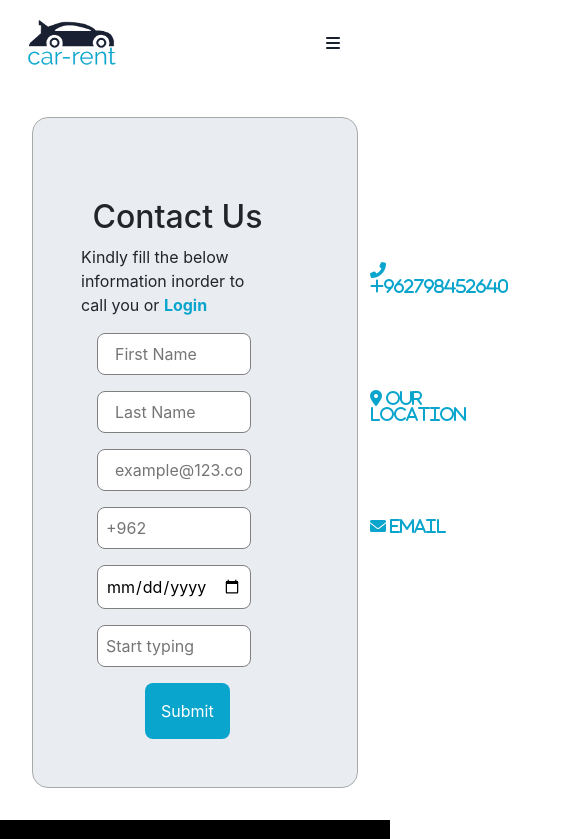
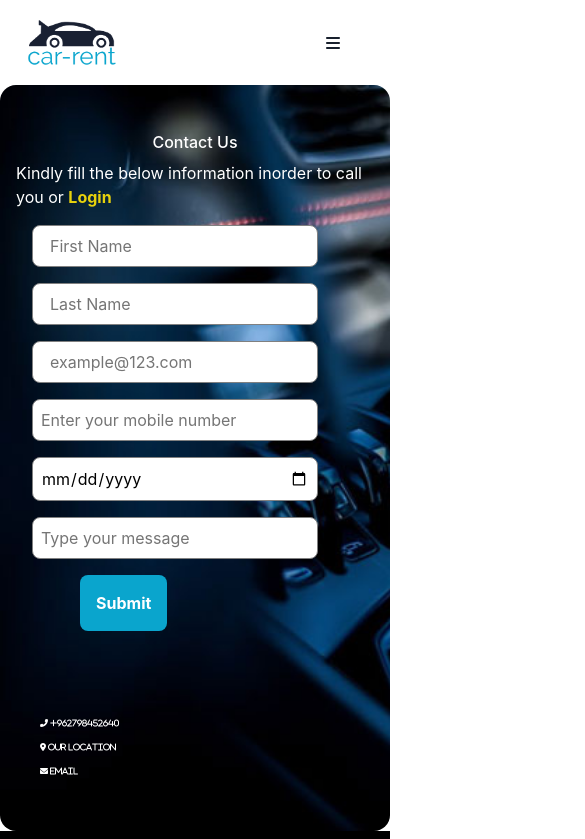
Before and after one commit to Shymaa-ashqar/car-rental-ReactJS, a React (Create React App) app: page /contactus in a window 390 px wide. Shown: the top 839 px of the page, 585 px wide, since content can reach past the window. Built offline with nearby package versions, Linux system fonts and the light colour scheme.

Commit message:
saturdaywork

```diff
--- a/src/components/contactUs/Contactus.css
+++ b/src/components/contactUs/Contactus.css
@@ -4,7 +4,9 @@ border:0;
 box-sizing: border-box;
 
 }
-
+.contactForm p{
+color: white;
+}
 #contactDetails{
    display: flex;
    flex-direction: column;
@@ -12,17 +14,22 @@ box-sizing: border-box;
    padding: 2em;
 }
 .contactDetails a{
-    color: #0AA5CD;
+    color:white;
+    font-weight: bolder;
     padding: 1em;
     margin: 2em;
     text-decoration: none;
 
 }
 .contactDetails a:hover{
-color:#254b55 ;
+color:rgb(231, 209, 12);
 }
 
 .contactWrapper{
+    background-image: url("car5.jpg");
+    background-repeat: no-repeat;
+    background-size: cover;
+
    border:1px darkgrey solid;
    display: grid;
    grid-template-columns: 1fr 1fr;
@@ -59,15 +66,16 @@ color:#254b55 ;
   border-radius: 0.5rem;
   background-color: #0AA5CD;
   color: white;
+  font-weight: bold;
 }
 .contactSubmit:hover{
-    background-color: #254b55;
+    background-color: rgb(231, 209, 12);
     color: white;
     cursor: pointer;
 }
 
 #contSpan{
-color:#0AA5CD ;
+color:rgb(231, 209, 12) ;
 text-decoration: none;
 font-weight: bold;
 
@@ -75,6 +83,39 @@ font-weight: bold;
 
 .contactWrapper h2{
     text-align: center;
+    color: white;
 
 
 }
+
+.errorMessage1{
+    color: white;
+}
+@media only screen and (max-width: 530px) {
+    .contactDetails a{
+        font-size: 0.5em;
+        padding: 0.5em;
+        margin: 0.5em;
+
+    }
+    .contactWrapper{
+        margin: 0;
+       padding:0%;
+        display: flex;
+        flex-direction: column;
+        width: 100%;
+    }
+
+}
+@media only screen and (max-width: 410px){
+
+    .contactWrapper h2{
+        font-size: 1em;
+    }
+    .contactWrapper{
+        border: none;
+        display: flex;
+        flex-direction: column;
+    }
+
+}
--- a/src/components/contactUs/Contactus.js
+++ b/src/components/contactUs/Contactus.js
@@ -6,23 +6,53 @@ import '../contactUs/Contactus.css'
 function ContactUs() {
 
 let obj={fName:"",
-lName:"",Email:""}
+lName:"",Email:"",Flag:"false"}
 
 let logged=JSON.parse(localStorage.getItem("logged_user"))?JSON.parse(localStorage.getItem("logged_user")):obj;
+// const [formErrors, setFormErrors] = useState({});
 
     const [formInfo, setFormInfo] = useState(
 
             logged
     );
 
-
-    const handleChange = (e) => {
-        const { name, value } = e.target;
-        setFormInfo({ ...formInfo, [name]: value });
+    const handleChange = (e, attr) => {
+        setFormInfo({ ...formInfo, [attr]: e.target.value });
+        console.log(formInfo);
       };
 
 
+
+    // const handleChange = (e) => {
+    //     const { name, value } = e.target;
+    //     setFormInfo({ ...formInfo, [name]: value });
+    //   };
+
+    //   const validate = (values) => {
+
+    //     const errors = {};
+    //     const regex = /^[^\s@]+@[^\s@]+\.[^\s@]{2,}$/i;
+    //     if (!values.fName) {
+    //       errors.fName = "First Name is required!";
+    //     } else if (values.fName.length <= 2) {
+    //       console.log("ha");
+    //       errors.fName = "First Name is too short!";
+    //     }
+    //     if (!values.lName) {
+    //       errors.lName = "Last Name is required!";
+    //     } else if (values.lName.length <= 2) {
+    //       errors.lName = "Last Name is too short!";
+    //     }
+    //     if (!values.email) {
+    //       errors.email = "Email is required!";
+    //     } else if (!regex.test(values.email)) {
+    //       errors.email = "This is not a valid email format!";
+    //     }}
+
+
      const checkConsults=(e)=>{
+
+        // setFormErrors(validate(formInfo));
 
          e.preventDefault();
 
@@ -53,6 +83,7 @@ let logged=JSON.parse(localStorage.getItem("logged_user"))?JSON.parse(localStora
 
      }
 
+
     }
 
     return (
@@ -66,7 +97,9 @@ let logged=JSON.parse(localStorage.getItem("logged_user"))?JSON.parse(localStora
 
           <input
             value={formInfo.fName}
-            onChange={handleChange}
+            onChange={(e) => {
+                handleChange(e, "fName");
+              }}
             name="fName"
             className="contactInput"
             type={"text"}
@@ -74,17 +107,21 @@ let logged=JSON.parse(localStorage.getItem("logged_user"))?JSON.parse(localStora
             placeholder="  First Name"
             required
           ></input>
+          {formInfo.fName.length<=2 && formInfo.fName.length>0?<small className='errorMessage1'>User name must be more than 2</small>:""}
 
           <input
             name="lName"
             value={formInfo.lName}
-            onChange={handleChange}
+            onChange={(e) => {
+                handleChange(e, "lName");
+              }}
             className="contactInput"
             type={"text"}
             id="lastName"
             placeholder="  Last Name"
             required
           ></input>
+           {formInfo.lName.length<=2 && formInfo.lName.length>0?<small className='errorMessage1'>User name must be more than 2</small>:""}
 
 
           <input
@@ -106,7 +143,7 @@ let logged=JSON.parse(localStorage.getItem("logged_user"))?JSON.parse(localStora
             className="contactInput"
             type={"telephone"}
             id="Phone"
-            placeholder="+962"
+            placeholder="Enter your mobile number"
             required
           ></input>
 
@@ -129,7 +166,7 @@ let logged=JSON.parse(localStorage.getItem("logged_user"))?JSON.parse(localStora
             className="contactInput"
             type={"text"}
             id="message"
-            placeholder="Start typing"
+            placeholder="Type your message"
 
           ></input>
 
@@ -138,8 +175,8 @@ let logged=JSON.parse(localStorage.getItem("logged_user"))?JSON.parse(localStora
         <div className='contactDetails'>
 <ul id="contactDetails">
  <a   href="#" class="fas fa-phone-alt">  +962798452640</a>
- <a  href="#"class="fas fa-map-marker-alt">  Our location</a>
- <a href="#"class="fas fa-envelope">  Email</a>
+ <a  href="https://maps.google.com" targrt="_blank" class="fas fa-map-marker-alt">  Our location</a>
+ <a href="https://www.google.com" target="_blank" class="fas fa-envelope">   Email</a>
 
 
 </ul>
```
Also changed, not shown: src/components/contactUs/car5.jpg (added).
